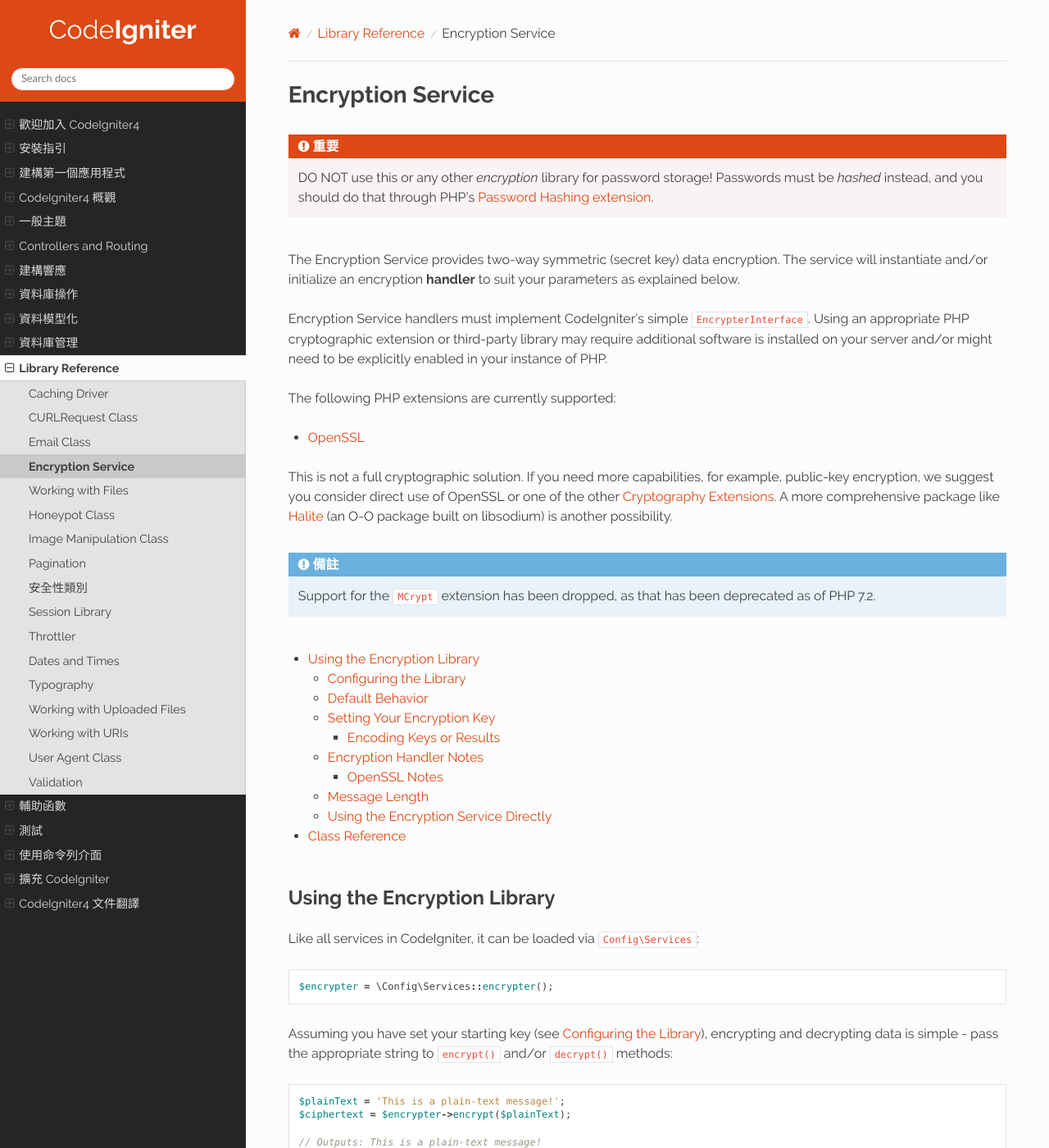
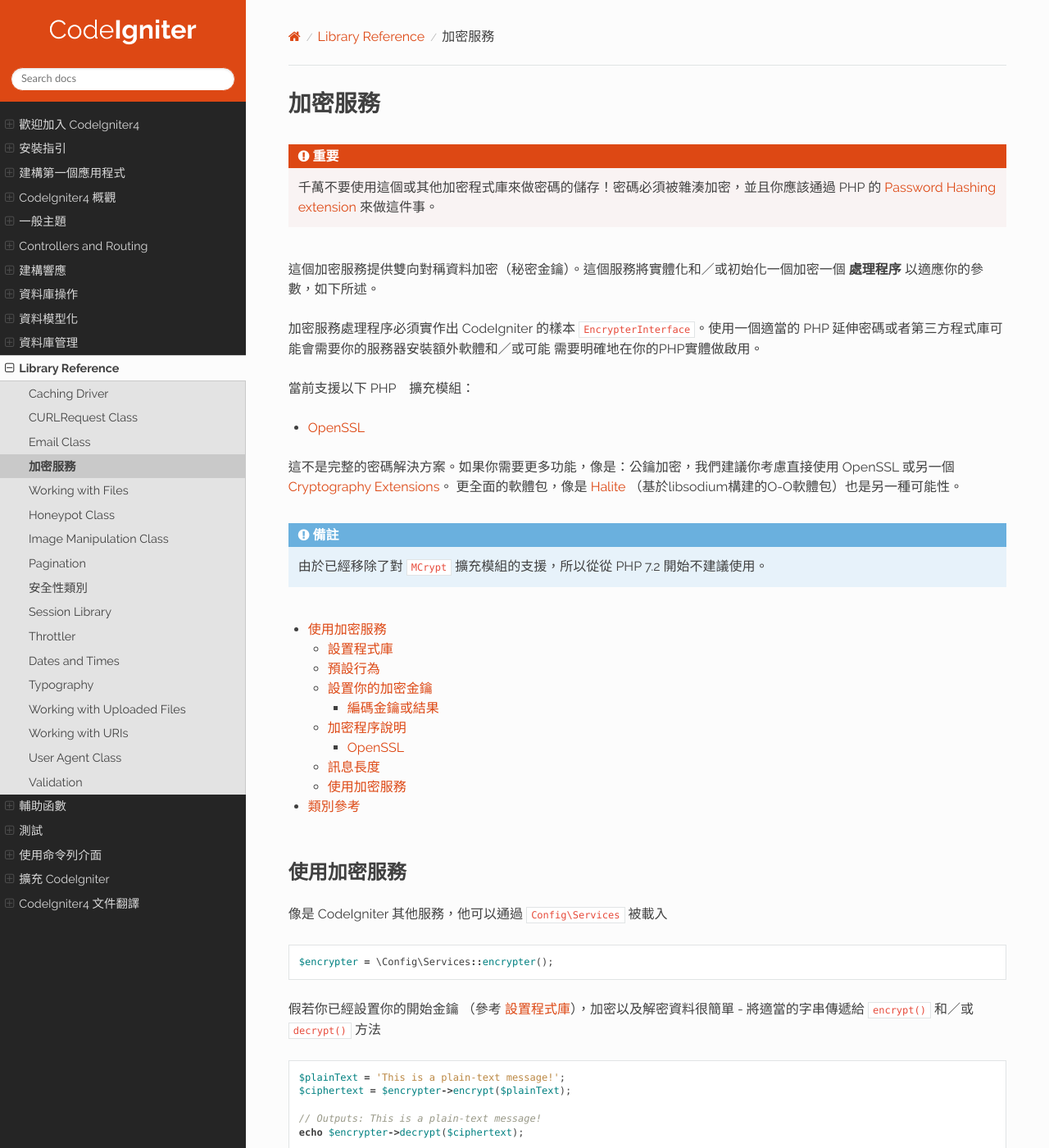
Before and after one commit to monkenWu/codeIgniter4-taiwan-User-Guide, a Sphinx documentation site: the page built from source/libraries/encryption.rst, in a window 1280 px wide and 1400 px high. Shown: the whole window at 82% size. Built offline with Sphinx 7.4.7 and the Read the Docs theme 2.0.0, drawn with Linux system fonts in a browser that asks for light colours; some of the changed text lies outside the part shown.

Commit message:
加密服務

```diff
--- a/source/libraries/encryption.rst
+++ b/source/libraries/encryption.rst
@@ -1,33 +1,25 @@
 ##################
-Encryption Service
+加密服務
 ##################
 
-.. important:: DO NOT use this or any other *encryption* library for
-	password storage! Passwords must be *hashed* instead, and you
-	should do that through PHP's `Password Hashing extension
-	<https://www.php.net/password>`_.
+.. important:: 千萬不要使用這個或其他加密程式庫來做密碼的儲存！密碼必須被雜湊加密，並且你應該通過 PHP 的
+	`Password Hashing extension <https://www.php.net/password>`_ 來做這件事。
 
-The Encryption Service provides two-way symmetric (secret key) data encryption.
-The service will instantiate and/or initialize an
-encryption **handler** to suit your parameters as explained below.
+這個加密服務提供雙向對稱資料加密（秘密金鑰）。這個服務將實體化和／或初始化一個加密一個 **處理程序** 以適應你的參數，如下所述。
 
-Encryption Service handlers must implement CodeIgniter's simple ``EncrypterInterface``.
-Using an appropriate PHP cryptographic extension or third-party library may require
-additional software is installed on your server and/or might need to be explicitly
-enabled in your instance of PHP.
+加密服務處理程序必須實作出 CodeIgniter 的樣本 ``EncrypterInterface``。使用一個適當的 PHP 延伸密碼或者第三方程式庫可能會需要你的服務器安裝額外軟體和／或可能
+需要明確地在你的PHP實體做啟用。
 
-The following PHP extensions are currently supported:
+當前支援以下 PHP　擴充模組：
 
 - `OpenSSL <https://www.php.net/openssl>`_
 
-This is not a full cryptographic solution. If you need more capabilities, for example,
-public-key encryption, we suggest you consider direct use of OpenSSL or
-one of the other `Cryptography Extensions <https://www.php.net/manual/en/refs.crypto.php>`_.
-A more comprehensive package like `Halite <https://github.com/paragonie/halite>`_
-(an O-O package built on libsodium) is another possibility.
+這不是完整的密碼解決方案。如果你需要更多功能，像是：公鑰加密，我們建議你考慮直接使用 OpenSSL 或另一個 `Cryptography Extensions <https://www.php.net/manual/en/refs.crypto.php>`_。
+更全面的軟體包，像是 `Halite <https://github.com/paragonie/halite>`_
+（基於libsodium構建的O-O軟體包）也是另一種可能性。
 
-.. note:: Support for the ``MCrypt`` extension has been dropped, as that has
-    been deprecated as of PHP 7.2.
+.. note:: 由於已經移除了對 ``MCrypt`` 擴充模組的支援，所以從從 PHP 7.2 開始不建議使用。
+
 
 .. contents::
   :local:
@@ -39,16 +31,16 @@
 .. _usage:
 
 ****************************
-Using the Encryption Library
+使用加密服務
 ****************************
 
-Like all services in CodeIgniter, it can be loaded via ``Config\Services``::
+像是 CodeIgniter 其他服務，他可以通過 ``Config\Services`` 被載入
+::
 
     $encrypter = \Config\Services::encrypter();
 
-Assuming you have set your starting key (see :ref:`configuration`),
-encrypting and decrypting data is simple - pass the appropriate string to ``encrypt()``
-and/or ``decrypt()`` methods::
+假若你已經設置你的開始金鑰 （參考 :ref:`configuration`），加密以及解密資料很簡單 - 將適當的字串傳遞給 ``encrypt()`` 和／或 ``decrypt()`` 方法
+::
 
 	$plainText = 'This is a plain-text message!';
 	$ciphertext = $encrypter->encrypt($plainText);
@@ -56,30 +48,26 @@
 	// Outputs: This is a plain-text message!
 	echo $encrypter->decrypt($ciphertext);
 
-And that's it! The Encryption library will do everything necessary
-for the whole process to be cryptographically secure out-of-the-box.
-You don't need to worry about it.
+就這麼簡單！加密程式庫將完成每一個所有必要的工作為整個過程提供開箱及用的加密安全性，你不必擔心。
 
 .. _configuration:
 
-Configuring the Library
+設置程式庫
 =======================
 
-The example above uses the configuration settings found in ``app/Config/Encryption.php``.
+上面的範例使用在 ``app/Config/Encryption.php`` 。
 
-There are only two settings:
+這裡只有兩個設定:
 
 ======== ===============================================
-Option   Possible values (default in parentheses)
+選項      可能的值 (括號中為默認值)
 ======== ===============================================
 key      Encryption key starter
 driver   Preferred handler (OpenSSL)
 ======== ===============================================
 
-You can replace the config file's settings by passing a configuration
-object of your own to the ``Services`` call. The ``$config`` variable must be
-an instance of either the `Config\\Encryption` class or an object
-that extends `CodeIgniter\\Config\\BaseConfig`.
+你可以通過傳遞你自己對 ``Services`` 的呼叫來替換設置文件的設置。
+這個 ``config`` 變數必須是 `Config\\Encryption` 類別的實體或是 `CodeIgniter\\Config\\BaseConfig` 的延伸模組。
 ::
 
     $config         = new Config\Encryption();
@@ -89,41 +77,36 @@
     $encrypter = \Config\Services::encrypter($config);
 
 
-Default Behavior
+預設行為
 ================
 
-By default, the Encryption Library uses the OpenSSL handler. That handler encrypts using
-the AES-256-CTR algorithm, your configured *key*, and SHA512 HMAC authentication.
+默認情況下，加密程式庫使用OpenSSL的處理程序。該加密處理程序使用 AES-256-CTR 演算法，你配置的 *key* 和 SHA512 HMAC 身分驗證。
 
-Setting Your Encryption Key
+設置你的加密金鑰
 ===========================
 
-Your encryption key **must** be as long as the encryption algorithm in use allows.
-For AES-256, that's 256 bits or 32 bytes (characters) long.
+你的加密金要 **必須** 在使用中的加密演算法允許的範圍內。
+像是 AES-256 ，要在 256 個 bits 或者 32 bytes （字元）內。
 
-The key should be as random as possible, and it **must not** be a regular text string,
-nor the output of a hashing function, etc. To create a proper key,
-you can use the Encryption library's ``createKey()`` method.
+金鑰應盡可能的隨機，並且 **不得** 為常規本文字串，也不輸出雜湊函數等。要創造適當的金鑰，你可以使用加密程式庫內的 ``createKey()`` 方法。
 ::
 
 	// $key will be assigned a 32-byte (256-bit) random key
 	$key = Encryption::createKey(32);
 
-The key can be stored in *app/Config/Encryption.php*, or you can design
-a storage mechanism of your own and pass the key dynamically when encrypting/decrypting.
+金鑰可以被儲存在 *app/Config/Encryption.php* ，或你可以設計自己的儲存機制，並在加密／解密時動態傳遞金鑰。
 
-To save your key to your *app/Config/Encryption.php*, open the file
-and set::
+要將保存到 *app/Config/Encryption.php* ，請打開你的檔案並設置
+::
 
 	public $key = 'YOUR KEY';
 
-Encoding Keys or Results
+編碼金鑰或結果
 ------------------------
 
-You'll notice that the ``createKey()`` method outputs binary data, which
-is hard to deal with (i.e. a copy-paste may damage it), so you may use
-``bin2hex()``, ``hex2bin()`` or Base64-encoding to work with the key in
-a more friendly manner. For example::
+你會注意到 ``createKey()`` 方法輸出一個複製貼上可能會損壞的難處理二進位的資料，所以你可以使用 ``bin2hex()`` ， ``hex2bin()`` 或 Base64 編碼來更方便的使用金鑰，
+像是
+::
 
 	// Get a hex-encoded representation of the key:
 	$encoded = bin2hex(Encryption::createKey(32));
@@ -132,44 +115,38 @@
 	// so that it is still passed as binary to the library:
 	$key = hex2bin(<your hex-encoded key>);
 
-You might find the same technique useful for the results
-of encryption::
+你可能會發現到相同的技術也可以使用在多個加密結果
+::
 
 	// Encrypt some text & make the results text
 	$encoded = base64_encode($encrypter->encrypt($plaintext));
 
-Encryption Handler Notes
+加密程序說明
 ========================
 
-OpenSSL Notes
+OpenSSL
 -------------
 
-The `OpenSSL <https://www.php.net/openssl>`_ extension has been a standard part of PHP for a long time.
+長期以來， `OpenSSL <https://www.php.net/openssl>`_ 擴充套件一直是 PHP 標準的一部分。
 
-CodeIgniter's OpenSSL handler uses the AES-256-CTR cipher.
+CodeIgniter 的 OpenSSL 處理程序就是使用 AES-256-CTR 加密。
 
-The *key* your configuration provides is used to derive two other keys, one for
-encryption and one for authentication. This is achieved by way of a technique known
-as an `HMAC-based Key Derivation Function <https://en.wikipedia.org/wiki/HKDF>`_ (HKDF).
+你配置提供的 *key* 用來得到另外兩組，一組用於加密則另一組用來認證。
+這通過已知技術 `HMAC-based Key Derivation Function <https://en.wikipedia.org/wiki/HKDF>`_ （HKDF） 來實現作為基於 HMAC 的金鑰產生函數。
 
-Message Length
+訊息長度
 ==============
+一個加密的資串通常長於原本的純文本字符串（取決於密碼）。
 
-An encrypted string is usually longer than the original, plain-text string (depending on the cipher).
+這受密碼演算法本身，初始化向量（IV）以及 HMAC 演算法的影響。此外，加密訊息也經過 Base64 編碼，因此無論使用甚麼字符都可以安全的儲存以及傳輸。
 
-This is influenced by the cipher algorithm itself, the initialization vector (IV)
-prepended to the cipher-text, and the HMAC authentication message that is also prepended.
-Furthermore, the encrypted message is also Base64-encoded so that it is safe
-for storage and transmission regardless of the character-set in use.
+選擇資料儲存機制時，請留意這個資訊。
+像是：Cookies 只能保存 4K 的訊息。
 
-Keep this information in mind when selecting your data storage mechanism.
-Cookies, for example, can only hold 4K of information.
-
-Using the Encryption Service Directly
+使用加密服務
 =====================================
 
-Instead of (or in addition to) using ``Services`` as described in :ref:`usage`,
-you can create an "Encrypter" directly, or change the settings of an existing instance.
+代替（或除了）使用 :ref:`usage` 中所描述得 ``Services`` ，你可以直接創造一個 "Encrypter" ，或者更改現有實體的設置。
 ::
 
     // create an Encrypter instance
@@ -178,58 +155,54 @@
     // reconfigure an instance with different settings
     $encrypter = $encryption->initialize($config);
 
-Remember, that ``$config`` must me an instance of either a `Config\Encryption` class
-or an object that extends `CodeIgniter\Config\BaseConfig`.
+記住， ``$config`` 必須是 `Config\Encryption` 類別的實體或擴展 `CodeIgniter\Config\BaseConfig` 。
 
 
 ***************
-Class Reference
+類別參考
 ***************
 
 .. php:class:: CodeIgniter\\Encryption\\Encryption
 
 	.. php:staticmethod:: createKey($length)
 
-		:param	int	$length: Output length
-		:returns:	A pseudo-random cryptographic key with the specified length, or FALSE on failure
+		:param	int	$length: 輸出長度
+		:returns:	具有指定長度的偽隨機密碼密鑰，失敗則為FALSE
 		:rtype:	string
 
-		Creates a cryptographic key by fetching random data from
-		the operating system's sources (i.e. /dev/urandom).
+		通過作業系統來源中獲取隨機數據來創建加密金鑰（i.e. /dev/urandom）。
 
 
 	.. php:method:: initialize($config)
 
-		:param	BaseConfig	$config: Configuration parameters
+		:param	BaseConfig	$config: 配置參數
 		:returns:	CodeIgniter\\Encryption\\EncrypterInterface instance
 		:rtype:	CodeIgniter\\Encryption\\EncrypterInterface
 		:throws:	CodeIgniter\\Encryption\\Exceptions\\EncryptionException
 
-		Initializes (configures) the library to use different settings.
+		初始化（配置）程式庫來使用不同的配置。
 
-		Example::
+		範例::
 
 			$encrypter = $encryption->initialize(['cipher' => '3des']);
 
-		Please refer to the :ref:`configuration` section for detailed info.
+		請參考 :ref:`configuration` 部分詳細的訊息。
 
 .. php:interface:: CodeIgniter\\Encryption\\EncrypterInterface
 
 	.. php:method:: encrypt($data, $params = null)
 
-		:param	string	$data: Data to encrypt
-		:param		$params: Configuration parameters (key)
-		:returns:	Encrypted data or FALSE on failure
+		:param	string	$data: 數據加密
+		:param		$params: 配置參數（金鑰）
+		:returns:	加密資料或失敗時為FALSE
 		:rtype:	string
 		:throws:	CodeIgniter\\Encryption\\Exceptions\\EncryptionException
 
-		Encrypts the input data and returns its ciphertext.
+		加密輸入數據並返回加密後的資料。
 
-                If you pass parameters as the second argument, the ``key`` element
-                will be used as the starting key for this operation if ``$params``
-                is an array; or the starting key may be passed as a string.
+                如果您將參數作為第二個參數傳遞，如果 ``$params`` 是陣列，則 ``key`` 元素將是此操作的開始鍵；或者起始鍵可以作為字串傳遞。
 
-		Examples::
+		範例::
 
 			$ciphertext = $encrypter->encrypt('My secret message');
 			$ciphertext = $encrypter->encrypt('My secret message', ['key' => 'New secret key']);
@@ -237,20 +210,17 @@
 
 	.. php:method:: decrypt($data, $params = null)
 
-		:param	string	$data: Data to decrypt
-		:param		$params: Configuration parameters (key)
-		:returns:	Decrypted data or FALSE on failure
+		:param	string	$data: 要解密的資料
+		:param		$params: 配置參數（金鑰）
+		:returns:	解密資料或失敗時為FALSE
 		:rtype:	string
 		:throws:	CodeIgniter\\Encryption\\Exceptions\\EncryptionException
 
-		Decrypts the input data and returns it in plain-text.
+		解密輸入資料並返回解密後的資料。
 
-                If you pass parameters as the second argument, the ``key`` element
-                will be used as the starting key for this operation if ``$params``
-                is an array; or the starting key may be passed as a string.
+                如果您將參數作為第二個參數傳遞，如果 ``$params`` 是陣列，則 ``key`` 元素將是此操作的開始鍵；或者起始鍵可以作為字串傳遞。
 
-
-		Examples::
+		範例::
 
 			echo $encrypter->decrypt($ciphertext);
 			echo $encrypter->decrypt($ciphertext, ['key' => 'New secret key']);
```
